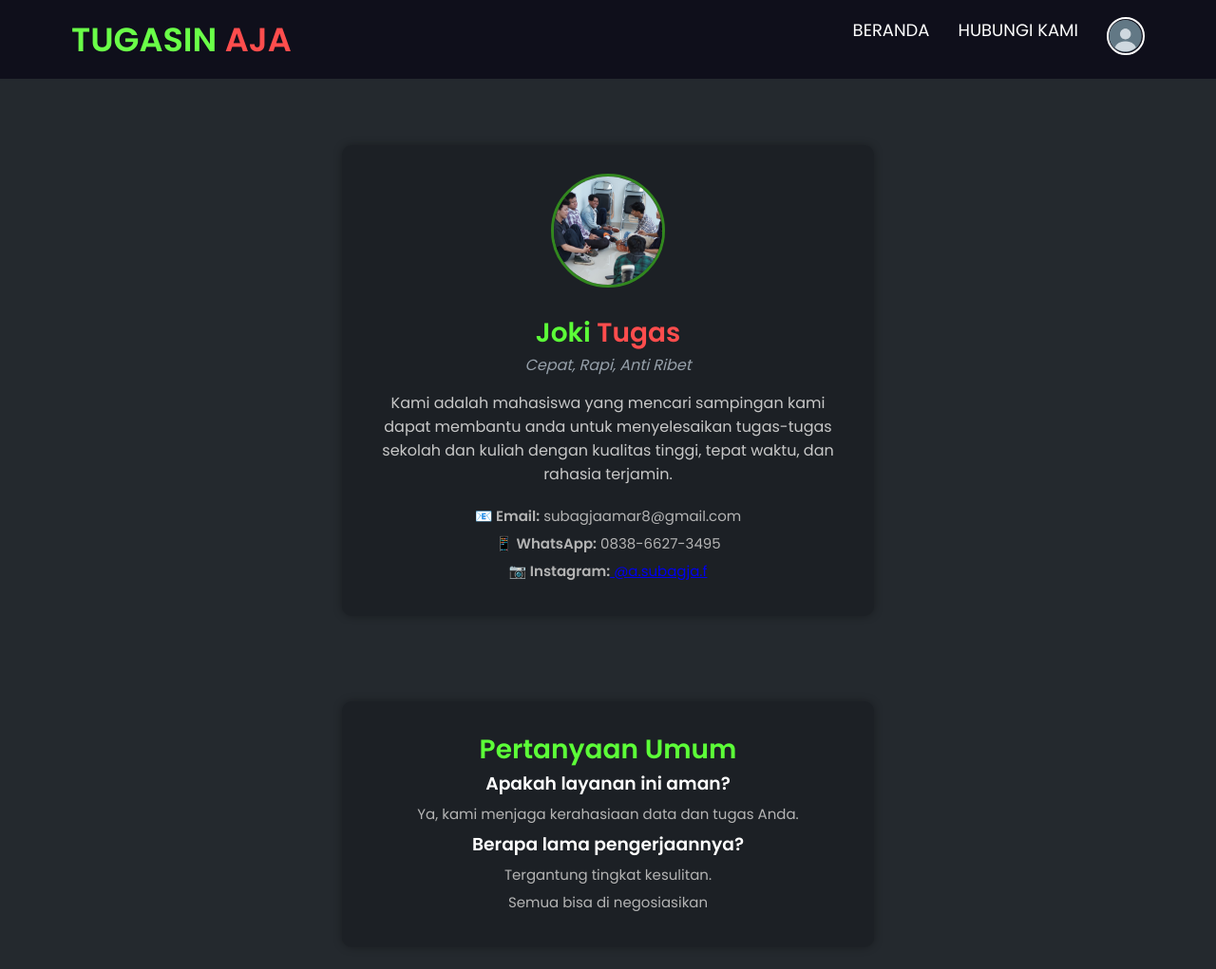
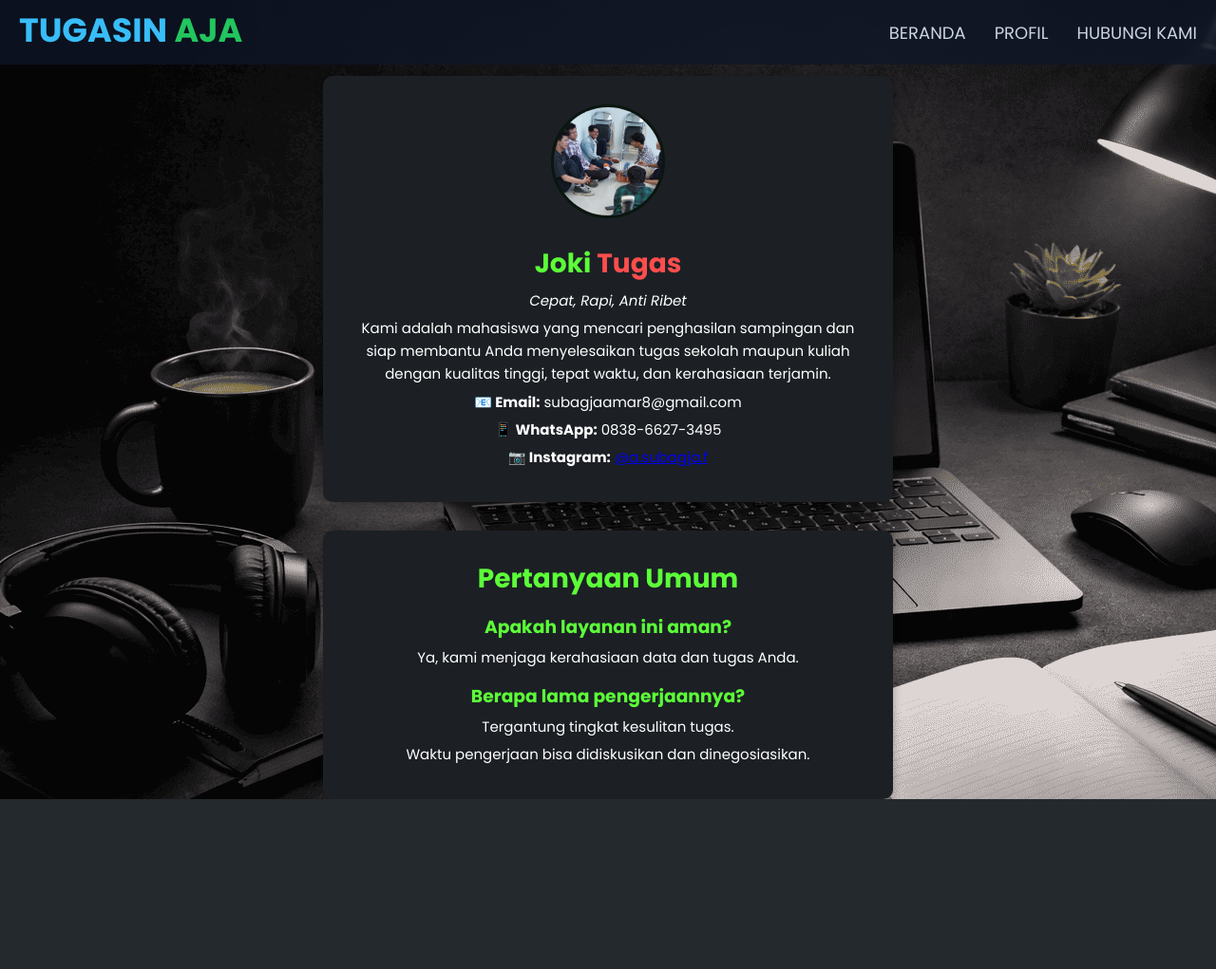
Before and after one commit to Geo-park/Website-Joki-Tugas, a plain HTML site: page Profil.html in a window 1280 px wide. Shown: the whole page at 95% size. After the commit the page ends 842 px from the top, so only its background shows below. Drawn offline with Linux system fonts and the light colour scheme.

Commit message:
perbaikan

```diff
--- a/Profil.html
+++ b/Profil.html
@@ -1,49 +1,65 @@
 <!DOCTYPE html>
+<html lang="id">
 <head>
+  <meta charset="UTF-8" />
+  <meta name="viewport" content="width=device-width, initial-scale=1.0" />
   <title>Profil - Joki Tugas</title>
+
+  <!-- CSS -->
   <link rel="stylesheet" href="profil-style.css" />
+  <link rel="stylesheet" href="style navbar.css" />
 </head>
+
 <body>
+
+  <!-- ===== NAVBAR ===== -->
   <nav class="navbar">
     <div class="navbar-logo">
-            <h1>TUGASIN<span class="tec"> AJA</span></h1>
+      <h1><a href="index.html">TUGASIN<span class="tec"> AJA</span></a></h1>
     </div>
     <ul>
       <li><a href="index.html">BERANDA</a></li>
-            <li><a href="Hubungi Kami.html">HUBUNGI KAMI</a></li>
-            <li><img src="profil.png" alt="USER" class="avatar" />
+      <li><a href="profil.html">PROFIL</a></li>
+      <li><a href="hubungi kami.html">HUBUNGI KAMI</a></li>
     </ul>
   </nav>
+
+  <!-- ===== PROFIL UTAMA ===== -->
   <div class="profil-container">
     <div class="profil-box">
-      <img src="team.jpg" alt="Foto Profil" class="profil-img" />
+      <img src="team.jpg" alt="Foto Tim Joki Tugas" class="profil-img" />
+
       <h1>Joki <span class="tuf">Tugas</span></h1>
       <p class="tagline">Cepat, Rapi, Anti Ribet</p>
+
       <p class="deskripsi">
-        Kami adalah mahasiswa yang mencari sampingan kami dapat membantu anda untuk menyelesaikan tugas-tugas sekolah dan kuliah dengan kualitas tinggi, tepat waktu, dan rahasia terjamin.
+        Kami adalah mahasiswa yang mencari penghasilan sampingan dan siap membantu Anda
+        menyelesaikan tugas sekolah maupun kuliah dengan kualitas tinggi, tepat waktu,
+        dan kerahasiaan terjamin.
       </p>
-      <div class="info-kontak">
+
       <p><strong>📧 Email:</strong> subagjaamar8@gmail.com</p>
       <p><strong>📱 WhatsApp:</strong> 0838-6627-3495</p>
-        <p><strong>📷 Instagram:</strong><a href="https://www.instagram.com/a.subagja.f?igsh=MW1hYzYyMnNwZjhvMg==">  @a.subagja.f</a></p>
+      <p><strong>📷 Instagram:</strong>
+        <a href="https://www.instagram.com/a.subagja.f" target="_blank">@a.subagja.f</a>
+      </p>
     </div>
-    </div>
-  </div>
-  <div class="profil-container">
+
+
+  <!-- ===== FAQ ===== -->
     <div class="profil-box">
       <section class="faq">
         <h1>Pertanyaan Umum</h1>
-  <div>
+
         <h3>Apakah layanan ini aman?</h3>
         <p class="faq-item">Ya, kami menjaga kerahasiaan data dan tugas Anda.</p>
-  </div>
-  <div>
+
         <h3>Berapa lama pengerjaannya?</h3>
-    <p class="faq-item">Tergantung tingkat kesulitan. </p>
-    <p class="faq-item">Semua bisa di negosiasikan
-  </div>
+        <p class="faq-item">Tergantung tingkat kesulitan tugas.</p>
+        <p class="faq-item">Waktu pengerjaan bisa didiskusikan dan dinegosiasikan.</p>
       </section>
     </div>
   </div>
+
 </body>
 </html>
--- a/css pesan.css
+++ b/css pesan.css
@@ -1,64 +1,10 @@
-@import url('https://fonts.googleapis.com/css2?family=Poppins:wght@300;400;600&display=swap');
-
-* {
-  margin: 0;
-  padding: 0;
-  box-sizing: border-box;
-  font-family: 'Poppins', sans-serif;
-}
-
 body {
   background-color: rgb(36, 41, 46);
-  color: white;
-}
-
-.navbar {
-  width: 100%;
-  background-color: rgb(15, 15, 27);
-  color: white;
-  padding: 15px 75px;
-  display: flex;
-  justify-content: space-between;
-  align-items: center;
-}
-
-.navbar-logo h1 {
-  font-size: 28px;
-  color: rgb(97, 255, 61);
-}
-.navbar-logo .tec {
-  color: #ff4d4d;
-}
-
-.navbar ul {
-  display: flex;
-  list-style: none;
-  gap: 30px;
-}
-
-.navbar ul li a {
-  text-decoration: none;
-  color: white;
-  font-size: 18px;
-}
-.navbar ul li a.aktif {
-  color: chartreuse;
-  font-weight: 600;
-}
-.navbar ul li a::before{
-    content: "";
-    position: absolute;
-    left: 0;
-    bottom: 5px;
-    background-color: darkgoldenrod;
-    transition: 0.3s ease;
-}
-.navbar ul li a:hover {
-    color: darkgoldenrod;
+  background-image: url(Background2.png);
 }
 
 .layanan-container {
-  padding: 50px 20px;
+  padding: 80px 20px;
   max-width: 1200px;
   margin: auto;
   text-align: center;
@@ -82,11 +28,12 @@ body {
   border-radius: 12px;
   box-shadow: 0 0 10px rgba(0,0,0,0.4);
   transition: transform 0.3s ease, background-color 0.3s ease;
+  height: 100%;
 }
 
 .layanan-card:hover {
   transform: translateY(-5px);
-  background-color: rgb(38, 44, 50);
+  background-color: rgb(84, 88, 92);
 }
 
 .layanan-card h3 {
@@ -123,10 +70,14 @@ body {
   border-radius: 6px;
   cursor: pointer;
   transition: 0.3s;
+  margin-top: auto;
+}
+.layanan-card button a{
+  text-decoration: none;
 }
 
 .layanan-card button:hover {
-  background-color: limegreen;
+  background-color: rgb(24, 98, 24);
   color: white;
 }
 .avatar {
--- a/hubungi kami.css
+++ b/hubungi kami.css
@@ -1,55 +1,16 @@
-@import url('https://fonts.googleapis.com/css2?family=Poppins:ital,wght@0,100;0,200;0,300;0,400;0,500;0,600;0,700;0,800;0,900;1,100;1,200;1,300;1,400;1,500;1,600;1,700;1,800;1,900&display=swap');
-* {
-  margin: 0;
-  padding: 0;
-  box-sizing: border-box;
-  font-family: 'Poppins', sans-serif;
+body {
+  background-color: rgb(36, 41, 46);
+  background-image: url(Background4.png);
 }
 
-body {
-  background-color: rgb(36, 41, 46);
-  color: white;
-  min-height: 100vh;
+.kontak{
+    padding-top: 80px;
+    display: flex;
+    align-items: center;
+    justify-content: center;
 }
-
-/* Navbar */
-.navbar {
-  width: 100%;
-  background-color: rgb(15, 15, 27);
-  color: white;
-  padding: 15px 75px;
-  display: flex;
-  justify-content: space-between;
-  align-items: center;
-}
-
-.navbar-logo h1 {
-  font-size: 28px;
-  color: rgb(99, 255, 64);
-}
-.navbar-logo .tec {
-  color: #ff4d4d;
-}
-
-.navbar ul {
-  display: flex;
-  list-style: none;
-  gap: 30px;
-}
-
-.navbar ul li a {
-  text-decoration: none;
-  color: white;
-  font-size: 18px;
-  transition: 0.3s ease;
-}
-.navbar ul li a:hover {
-  color: darkgoldenrod;
-}
-
 .kontak-container {
   max-width: 600px;
-  margin: 60px auto;
   background-color: rgb(28, 32, 37);
   padding: 40px 30px;
   border-radius: 12px;
@@ -58,6 +19,7 @@ body {
   flex-direction: column;
   align-items: center;
   transition: transform 0.3s ease;
+  justify-content: center;
 }
 
 .kontak-container:hover {
@@ -116,12 +78,15 @@ body {
   font-weight: bold;
   border: none;
   border-radius: 8px;
-  cursor: pointer;
   transition: background-color 0.3s;
+  text-decoration: none;
 }
 
+.form-kontak button a{
+  text-decoration: none;
+}
 .form-kontak button:hover {
-  background-color: limegreen;
+  background-color: rgb(27, 91, 27);
   color: white;
 }
 
--- a/profil-style.css
+++ b/profil-style.css
@@ -1,132 +1,105 @@
-@import url('https://fonts.googleapis.com/css2?family=Poppins:wght@300;400;600&display=swap');
-
-* {
-  margin: 0;
-  padding: 0;
-  box-sizing: border-box;
-  font-family: 'Poppins', sans-serif;
+/* ===== BACKGROUND ===== */
+body {
+  background-color: rgb(36, 41, 46);
+  background-image: url(Background3.png);
 }
 
-body {
-  background-color: rgb(36, 41, 46);
-  color: white;
-  min-height: 100vh;
-}
-
-.navbar{
-    width: 100%;
-    background-color: rgb(15, 15, 27);
-    color: white;
-    padding: 15px 75px;
-    display: flex;
-    justify-content:space-between;
-    align-items: center;
-}
-.navbar .navbar-logo h1 {
-    font-size:35px;
-    color: rgb(106, 255, 72);
-}
-.navbar .navbar-logo .tec {
-    color: #ff4d4d;
-    font-size: 35px;
-}
-.navbar ul{
-    list-style: none;
-    gap: 30px;
-    display: flex;
-}
-.navbar ul li{
-    position: relative;
-}
-.navbar ul li a {
-    text-decoration: none;
-    font-size: 18px;
-    color: white;
-    transition: 0.3s ease;
-    position: relative;
-}
-.navbar ul li a:hover {
-  color: darkgoldenrod;
-}
-
-.login-btn {
-  text-decoration: none;
-  color: white;
-  background-color: rgb(50, 135, 31);
-  padding: 8px 15px;
-  border-radius: 4px;
-  transition: 0.3s ease;
-}
-.login-btn:hover {
-  background-color: rgb(40, 120, 25);
-}
-
-/* Profil Container */
+/* ===== PROFIL CONTAINER ===== */
 .profil-container {
   max-width: 600px;
   width: 100%;
-  margin: 50px auto;
-  padding: 20px;
-  text-align: center;
+  margin: 0 auto; /* center horizontal */
+  display:grid;
+  justify-content: center; /* center horizontal isi */
+  align-items: center; /* center vertikal isi */
+  padding-top: 80px;
+  gap: calc(30px);
 }
 
+
+/* ===== BOX PROFIL ===== */
 .profil-box {
   background-color: rgb(28, 32, 37);
   padding: 30px;
   border-radius: 10px;
-  box-shadow: 0px 0px 10px rgba(0,0,0,0.3);
+  box-shadow: 0 0 10px rgba(0, 0, 0, 0.3);
+  width: 100%;
+  text-align: center;
 }
 
+/* ===== FOTO PROFIL ===== */
 .profil-img {
   width: 120px;
   height: 120px;
   border-radius: 50%;
   object-fit: cover;
   margin-bottom: 20px;
-  border: 3px solid rgb(50, 135, 31);
+  border: 3px solid #0a160f;
+  aspect-ratio: 1 / 1;
 }
 
+/* ===== JUDUL ===== */
 h1 {
   font-size: 28px;
   color: rgb(92, 255, 56);
+  margin-bottom: 5px;
 }
+
 .tuf {
   color: #ff4d4d;
 }
 
+/* ===== TAGLINE ===== */
 .tagline {
   font-style: italic;
   color: rgb(150, 160, 170);
   margin-bottom: 15px;
 }
 
+/* ===== DESKRIPSI ===== */
 .deskripsi {
   font-size: 16px;
-  color: rgb(200, 200, 200);
+  color: rgb(255, 255, 255);
   margin-bottom: 20px;
+  line-height: 1.6;
 }
 
-.info-kontak p {
+/* ===== INFO KONTAK ===== */
+.profil-container p {
   margin: 6px 0;
   font-size: 15px;
-  color: rgb(180, 180, 180);
+  color: rgb(255, 255, 255);
 }
-.avatar {
-  width: 40px;
-  height: 40px;
-  border-radius: 50%;
-  object-fit: cover;
-  border: 2px solid white;
+
+
+/* ===== FAQ ===== */
+.faq h1 {
+  margin-bottom: 15px;
 }
+
+.faq h3 {
+  color: rgb(92, 255, 56);
+  margin-top: 15px;
+  margin-bottom: 5px;
+}
+
 .faq-item {
   margin: 6px 0;
   font-size: 15px;
   color: rgb(180, 180, 180);
 }
 
+/* ===== RESPONSIVE HP ===== */
 @media (max-width: 480px) {
-    .wraper {
-        width: 90%;
-        padding: 25px;
+  .profil-box {
+    padding: 20px;
+  }
+
+  h1 {
+    font-size: 22px;
+  }
+
+  .deskripsi {
+    font-size: 14px;
   }
 }
--- a/style navbar.css
+++ b/style navbar.css
@@ -5,27 +5,40 @@
     box-sizing: border-box;
     font-family: "Poppins", sans-serif;
 }
-.navbar{
+
+.navbar {
+    position: fixed;
     width: 100%;
-    background-color: rgb(15, 15, 27);
-    color: white;
-    padding: 15px 75px;
-    display: flex;
+    background-color: rgba(15, 23, 42, 0.7);
+    backdrop-filter: blur(18px);
+    -webkit-backdrop-filter: blur(18px);
+    color:#e2e8f0;
+    padding: 5px 20px;
+    display:flex;
     justify-content:space-between;
     align-items: center;
+    margin-top: 0%;
+
 }
+
 .navbar .navbar-logo h1 {
     font-size:35px;
-    color: rgb(106, 255, 72);
+
+}
+.navbar-logo  a {
+    text-decoration: none;
+    color: #38bdf8;
+    font-weight: 700;
 }
 .navbar .navbar-logo .tec {
-    color: #ff4d4d;
+    color: #22c55e;
     font-size: 35px;
 }
 .navbar ul{
     list-style: none;
     gap: 30px;
     display: flex;
+    align-items: center;
 }
 .navbar ul li{
     position: relative;
@@ -33,97 +46,60 @@
 .navbar ul li a {
     text-decoration: none;
     font-size: 18px;
-    color: white;
-    transition: 0.3s ease;
+    color:  #cbd5e1;
     position: relative;
 }
-.button{
-     padding: 5px 15px;
-  background-color: #b6ff27;
-  color: black;
-  font-weight: bold;
-  border: none;
-  border-radius: 8px;
-  cursor: pointer;
-  transition: 0.3s ease;
-}
-.button:hover {
-  color: rgb(105, 105, 105);
-  background-color: rgb(9, 9, 56);
-}
-.p {
-  color: rgb(18, 16, 16);
-  border: 2px solid #6f5fa9;
-  padding: 5px 15px;
-  border-radius: 8px;
-  outline: none;
-}
 
-.p::placeholder {
-  color: white;
-  opacity: 0.7;
-}
-
-.navbar ul li a::before {
-    content: "";
-    position: absolute;
-    width: 0%;
-    height: 2px;
-    left: 0;
-    bottom: 0;
-    background-color: darkgoldenrod;
-    transition: width 0.3s ease;
-}
 .navbar ul li a:hover {
-    color: darkgoldenrod;
+    color: #38bdf8;
+    text-decoration:overline;
 }
 /* css home */
 .home {
+    padding-top: 90px;
     min-height: 100vh;
     display: flex;
     align-items: center;
+    justify-content: center;
     background-image:url(Background.png);
     background-repeat: no-repeat;
     background-size: cover;
     background-position: center;
+
 }
 .home .isi{
     padding: 1.4rem 7%;
     max-width: 50rem;
+    color:  #e2e8f0;
+    text-align: center;
+
 }
-.isi h1{
+span{
+     color: #22c55e;
+}
+.isi h3{
     margin-top: 1rem;
     font-size: 45px;
-    color: white;
+    color: #38bdf8;
+
 }
 .isi a {
     text-decoration: none;
 }
-.isi p{
-    font-size: 18px;
+
+.isi .cta{
+    margin-top: 1.5rem;
+    display: inline-block;
+    padding: 0.7rem 1.4rem;
+    font-size: 1.1rem;
     color: white;
-    font-weight: 100;
-}
-.isi .cta{
-    margin-top: 1rem;
-    display: inline-block;
-    padding: 0.5rem 1rem;
-    font-size: 1.2rem;
-    color: white;
-    background-color: darkblue;
-    border-radius: 0.2rem;
+    background-color: #22c55e;
+    border-radius: 6px;
+
 }
 .isi .cta:hover {
-    color: rgb(105, 105, 105);
-    background-color: rgb(9, 9, 56);
-}
-
-.avatar {
-  width: 40px;
-  height: 40px;
-  border-radius: 50%;
-  object-fit: cover;
-  border: 2px solid rgb(9, 9, 56);
+    color: rgb(0, 0, 0);
+    background-color: rgb(9, 56, 26);
 }
 
 @media (max-width: 480px) {
```
Also changed, not shown: Hubungi Kami.html (+5 -4 lines), Pesan.html (+6 -3 lines), index.html (+5 -6 lines), Background2.png (added), Background3.png (added), Background4.png (added), profil.png (deleted), 1 other file. Lines whose indentation alone changed are shown as unchanged.
